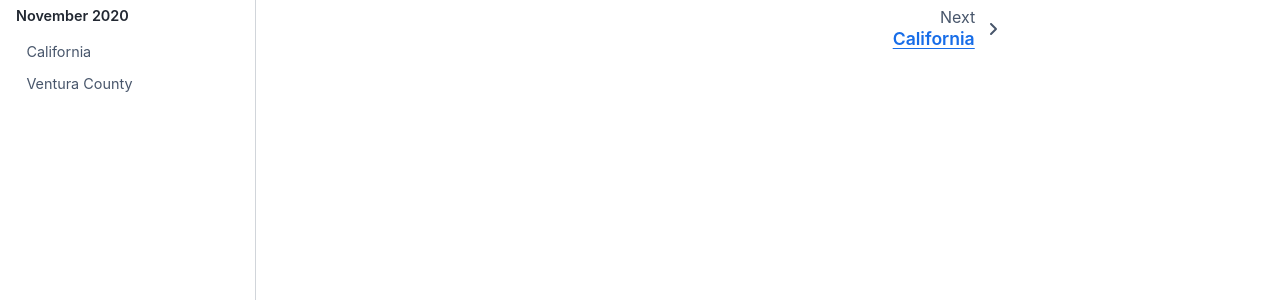
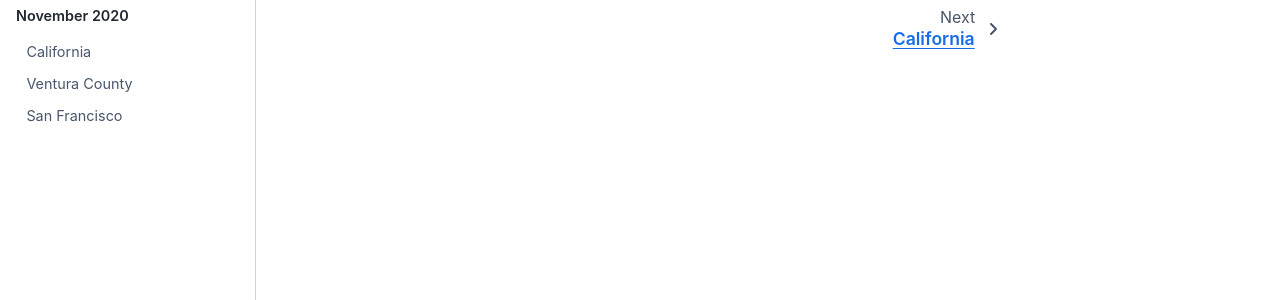
Before and after one commit to MaxGhenis/vote, a Jupyter Book: the page built from docs/index.md, in a window 1280 px wide. Shown: the part 280-580 px from the top of the page. Built offline with Jupyter Book 1.0.4 settings and Sphinx 7.4.7 and the Sphinx Book theme 1.1.4, drawn with Linux system fonts in a browser that asks for light colours.

Commit message:
add sf to  toc

```diff
--- a/docs/_toc.yml
+++ b/docs/_toc.yml
@@ -4,3 +4,4 @@
   chapters:
     - file: nov2020/california
     - file: nov2020/ventura_county
+    - file: nov2020/san_francisco
```
